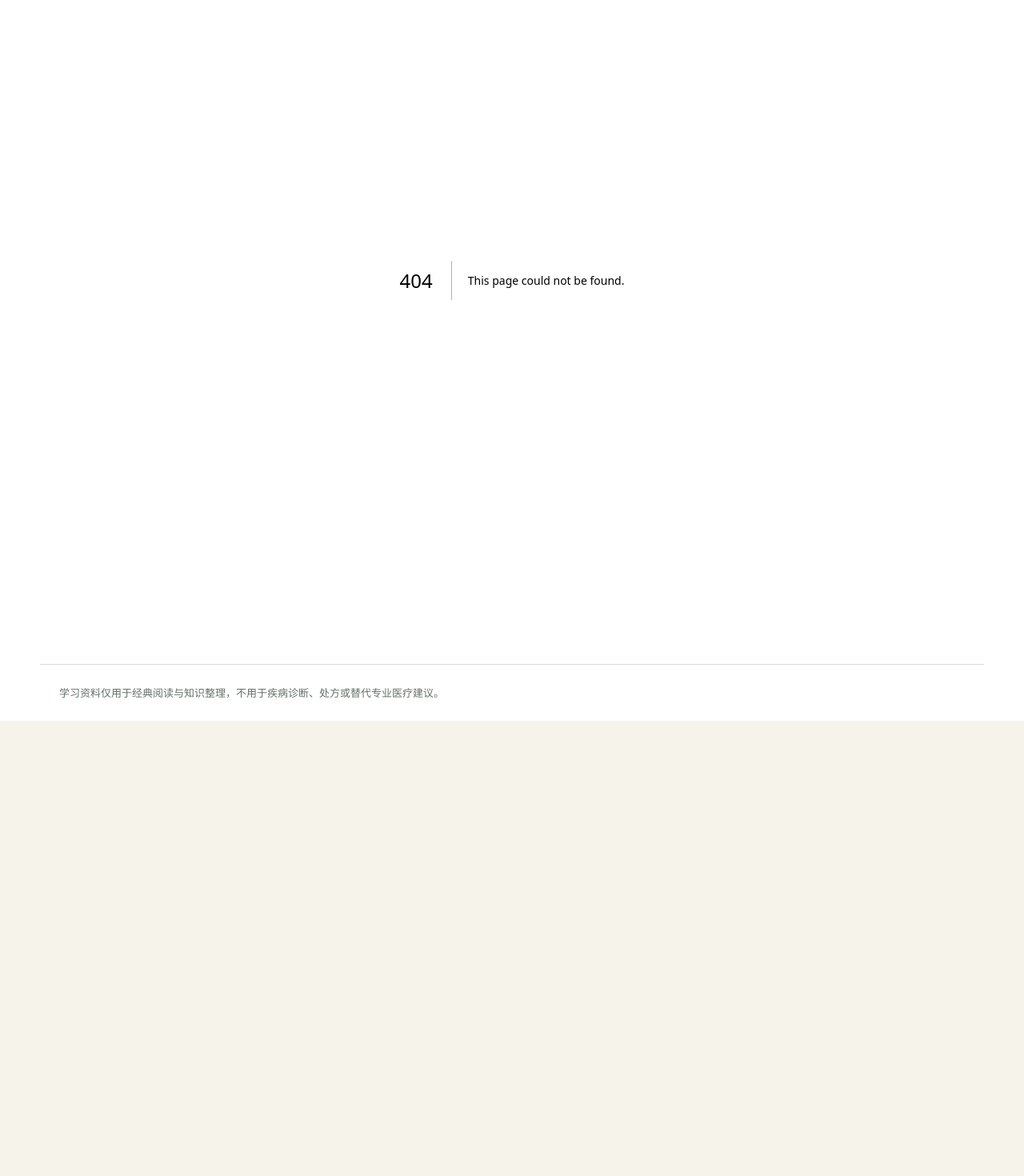
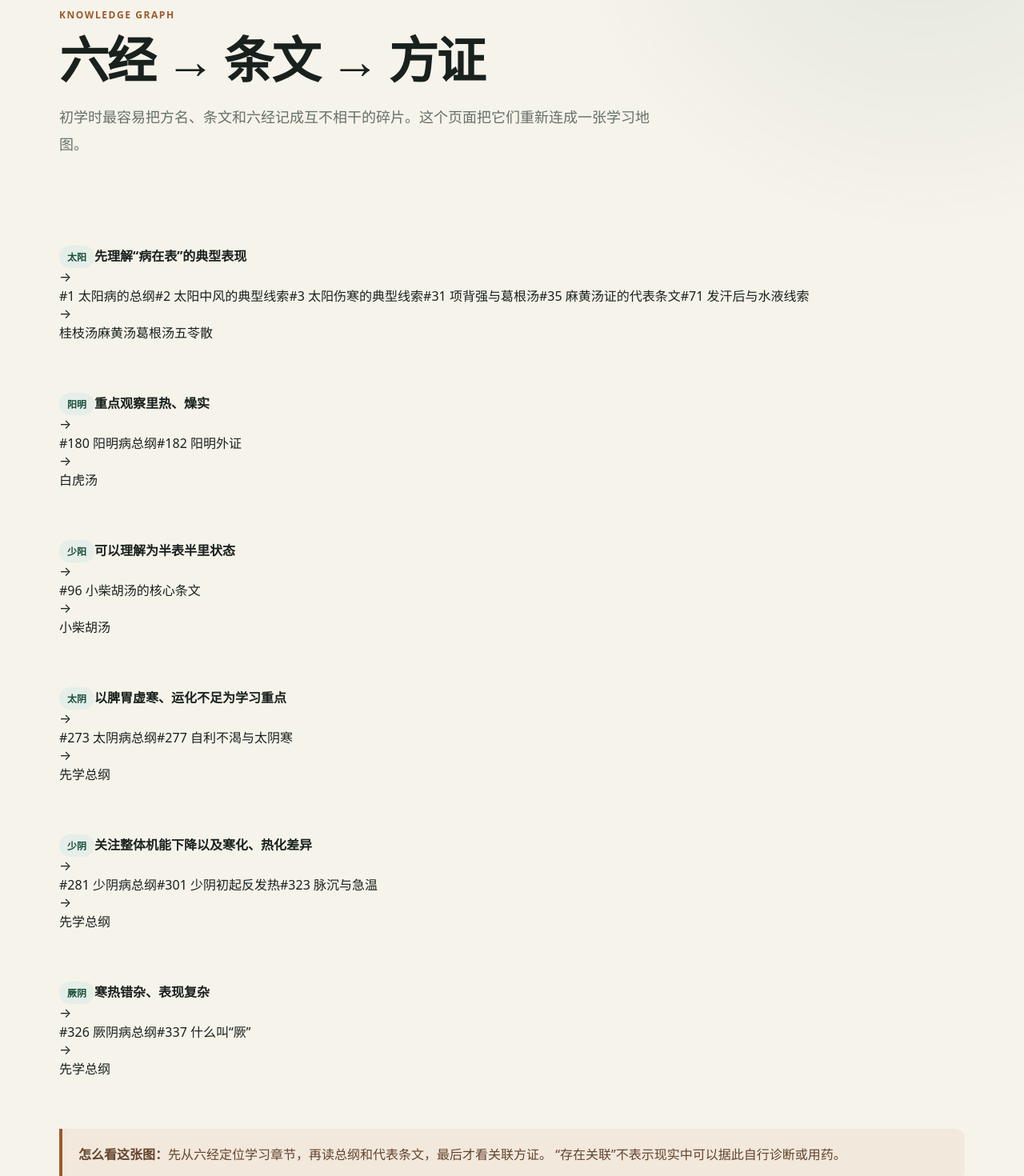
Before and after one commit to boxker/shanghan-runbook, a Next.js app: page /map in a window 1280 px wide. Before the commit this address had no page. Shown: the part 160-1630 px from the top of the page at 80% size. Before the commit the page ends 1061 px from the top, so only its background shows below. Built offline with nearby package versions, Linux system fonts and the light colour scheme.

Commit message:
feat(v0.2): add app/map/page.tsx

```diff
--- /dev/null
+++ b/app/map/page.tsx
@@ -0,0 +1,60 @@
+import Link from "next/link";
+import { channels, formulas } from "@/data/content";
+import { clauses } from "@/data/clauses";
+
+export default function KnowledgeMapPage() {
+  return (
+    <>
+      <section className="pageHead">
+        <span className="eyebrow">KNOWLEDGE GRAPH</span>
+        <h1>六经 → 条文 → 方证</h1>
+        <p>
+          初学时最容易把方名、条文和六经记成互不相干的碎片。这个页面把它们重新连成一张学习地图。
+        </p>
+      </section>
+
+      <div className="knowledgeMap">
+        {channels.map((channel) => {
+          const channelClauses = clauses.filter((item) => item.channel === channel.name);
+          const channelFormulas = formulas.filter((item) =>
+            channelClauses.some((clause) => clause.formula === item.name) ||
+            item.channel.startsWith(channel.name)
+          );
+
+          return (
+            <section className="mapLane" key={channel.name}>
+              <Link href="/learn" className="mapChannel">
+                <span className="tag">{channel.name}</span>
+                <strong>{channel.hint}</strong>
+              </Link>
+
+              <div className="mapArrow">→</div>
+
+              <div className="mapClauses">
+                {channelClauses.length ? channelClauses.map((clause) => (
+                  <Link href={`/clauses/${clause.id}`} key={clause.id}>
+                    #{clause.number} {clause.title}
+                  </Link>
+                )) : <span className="muted">后续补充条文</span>}
+              </div>
+
+              <div className="mapArrow">→</div>
+
+              <div className="mapFormulas">
+                {channelFormulas.length ? channelFormulas.map((formula) => (
+                  <Link href="/formulas" key={formula.name}>{formula.name}</Link>
+                )) : <span className="muted">先学总纲</span>}
+              </div>
+            </section>
+          );
+        })}
+      </div>
+
+      <aside className="notice">
+        <strong>怎么看这张图：</strong>
+        先从六经定位学习章节，再读总纲和代表条文，最后才看关联方证。
+        “存在关联”不表示现实中可以据此自行诊断或用药。
+      </aside>
+    </>
+  );
+}
```
